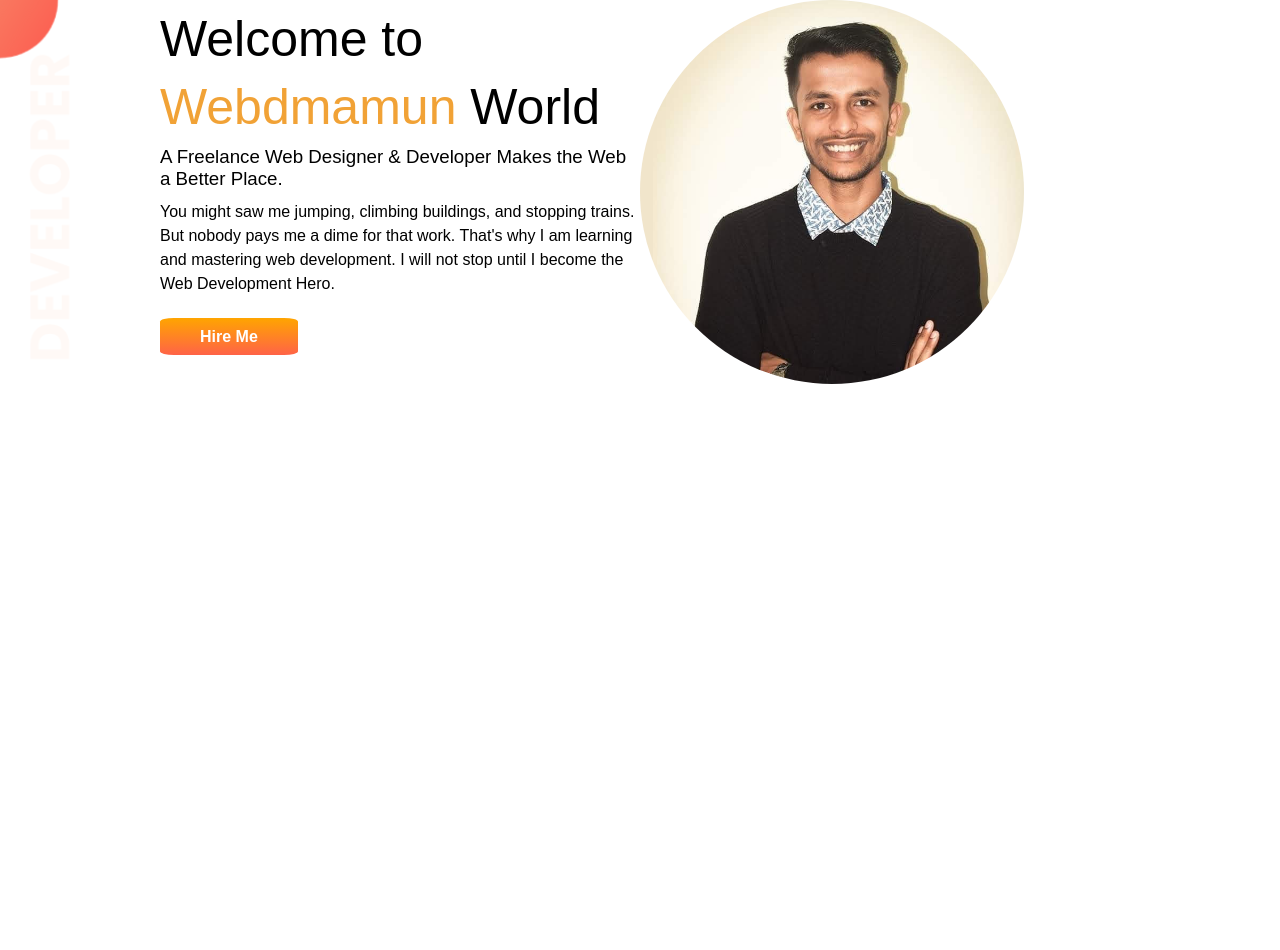
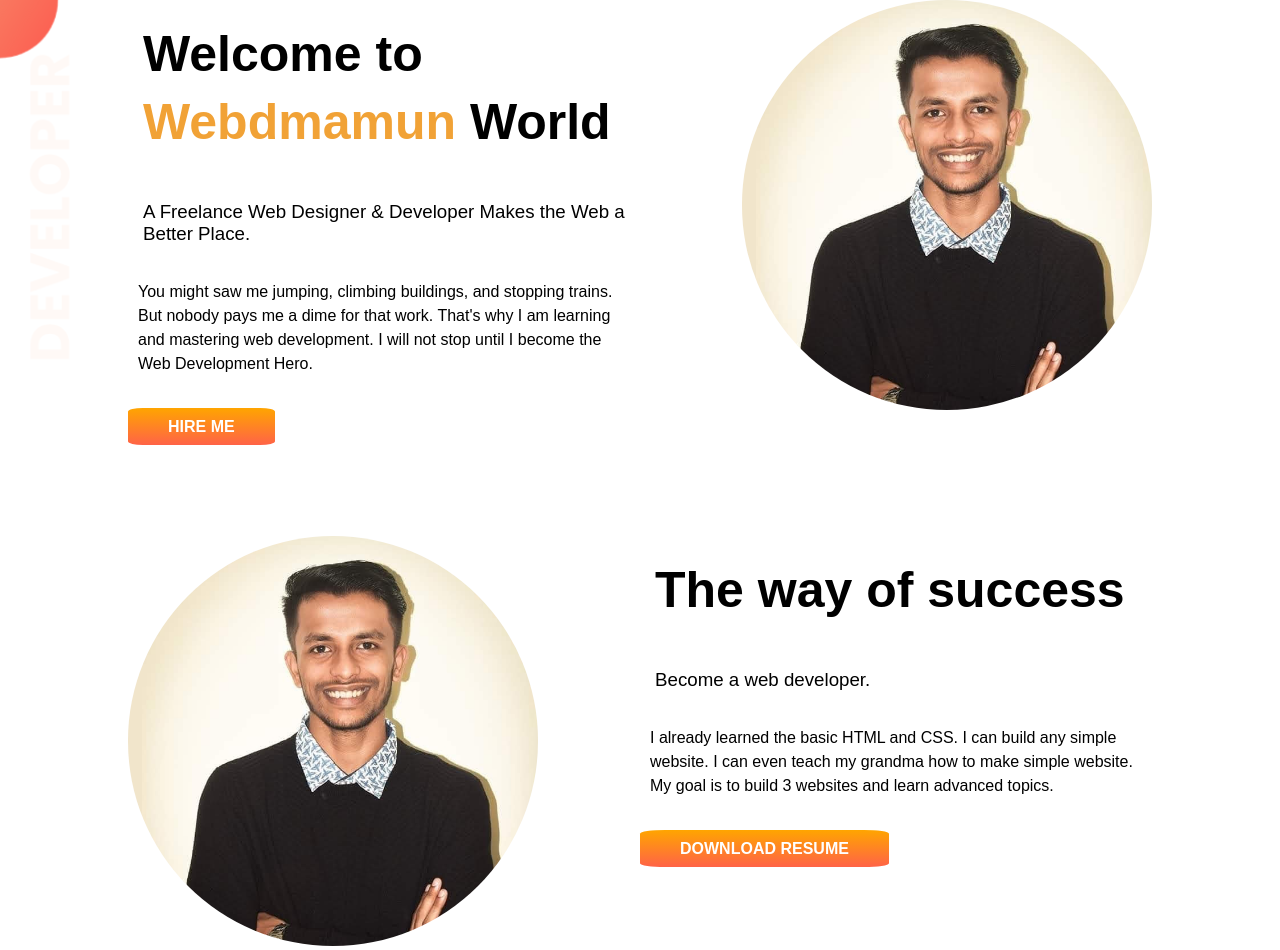
Before and after one commit to webdmamun/dev-ptflo, a plain HTML site: page index.html in a window 1280 px wide. Before the commit the page ends 800 px from the top, so only its background shows below. Drawn offline with Linux system fonts and the light colour scheme.

Commit message:
body section tow

```diff
--- a/index.html
+++ b/index.html
@@ -7,25 +7,48 @@
     <meta name="viewport" content="width=device-width, initial-scale=1.0">
     <title>Mamun Ahmed</title>
     <link rel="stylesheet" href="style.css">
+
 </head>
 
 <body>
     <div class="container_full, top-banner">
         <div class="container">
-            <section>
+            <section class="bodysection-one">
                 <div class="half-width">
-                    <h1>Welcome to</h1>
-                    <h1><span class="orange">Webdmamun</span> World</h1>
+                    <div class="first-hading">
+                        <h1>Welcome to</h1>
+                        <h1><span class="orange">Webdmamun</span> World</h1>
+                    </div>
                     <h3>A Freelance Web Designer & Developer Makes the Web a Better Place.</h3>
                     <p>You might saw me jumping, climbing buildings, and stopping trains. But nobody pays me a dime for
                         that
                         work. That's why I am learning and mastering web development. I will not stop until I become the
                         Web
                         Development Hero.</p>
-                    <a class="hire-me-button" target="_blank" href="https://webdmamun.com/">Hire Me</a>
+                    <a class="hire-me-button" target="_blank" href="https://webdmamun.com/">HIRE ME</a>
                 </div>
                 <div class="half-width">
                     <img src="images/pt-1.jpg" alt="Profile">
+                </div>
+            </section>
+        </div>
+    </div>
+
+    <div class="container_full">
+        <div class="container">
+            <section class="bodysection-two">
+                <div class="half-width">
+                    <img src="images/pt-1.jpg" alt="Profile">
+                </div>
+                <div class="half-width">
+                    <div class="first-hading">
+                        <h1>The way of success</h1>
+                    </div>
+                    <h3>Become a web developer.</h3>
+                    <p>I already learned the basic HTML and CSS. I can build any simple website. I can even teach my
+                        grandma how to make simple website. My goal is to build 3 websites and learn advanced topics.
+                    </p>
+                    <a class="hire-me-button" target="_blank" href="https://webdmamun.com/">DOWNLOAD RESUME</a>
                 </div>
             </section>
         </div>
--- a/style.css
+++ b/style.css
@@ -1,4 +1,5 @@
 *{margin: 0; padding: 0;}
+@import url('https://fonts.googleapis.com/css2?family=Poppins&display=swap');
 body{font-family: sans-serif, Arial !important; transition: all 0.5s ease; -webkit-transition: all 0.5s ease; -moz-transition: all 0.5s ease;}
 body, html{height: 100%;}
 img{max-width: 100%;}
@@ -7,21 +8,21 @@ a:hover{text-decoration: none;}
 h1, h2, h3, h4, h5, h6{font-weight: normal; margin-top: 10px; margin-bottom: 10px;}
 p{line-height: 150%; margin-bottom: 2em;}
 .container_full{width: 100%; height: auto;}
-.container{width: 960px; margin: 0 auto; display: block;}
+.container{width: 80%; margin: 0 auto; display: block;}
 .fix{overflow: hidden;}
 .aligncenter{display: block; margin: 0 auto;}
 .floatleft{float: left;}
 .floatright{float: right;}
-/*----------------------------------------------------------------------------------------------*/
-@import url('https://fonts.googleapis.com/css2?family=Otomanopee+One&display=swap');
+
 .top-banner{
     background-image: url(images/top-banner.png);
     background-repeat: no-repeat;
 
 }
 h1{
-    font-family: 'Otomanopee One', sans-serif;
+    font-family: 'Poppins', sans-serif;
     font-size: 50px;
+    font-weight: bold;
 }
 .orange{
     color: #F1A236;
@@ -37,6 +38,7 @@ section{
 }
 .half-width img{
     width: 80%;
+    margin-left: 20%;
 }
 .hire-me-button{
     background-image: linear-gradient(orange, tomato);
@@ -45,3 +47,18 @@ section{
     color: white;
     font-weight: bold;
 }
+.first-hading{
+    padding: 15px;
+}
+h3{
+    padding: 15px;
+}
+p{
+    padding: 10px;
+}
+.bodysection-two{
+    margin-top: 100px;
+}
+.bodysection-two img{
+    margin: 0px;
+}
```
